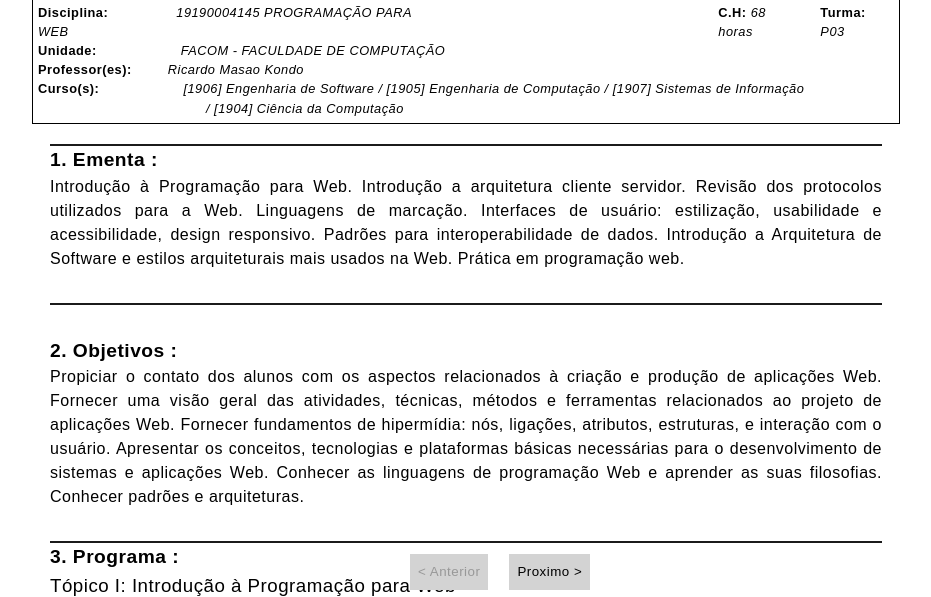
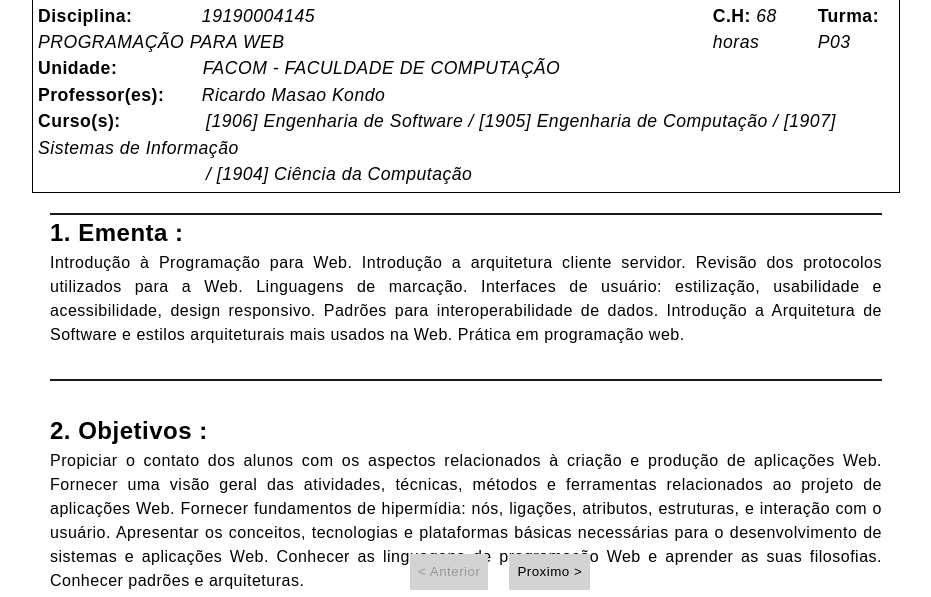
Before and after one commit to WilkerSebastian/atv_1_prog_web, a plain HTML site: page index.html in a window 1280 px wide. Shown: the part 166-763 px from the top of the page, without its empty margins (174-1105 px from the left). Drawn offline with Linux system fonts and the light colour scheme.

Commit message:
fix: solving the font problem

```diff
--- a/css/style.css
+++ b/css/style.css
@@ -32,7 +32,6 @@
 .section-list article {
     margin-bottom: 4rem;
 }
-
 .sub-list {
     list-style: inside;
     margin-left: 5%;
@@ -48,7 +47,7 @@
 }
 
 .section-list h2 {
-    font-size: 1.5vw;
+    font-size: 1rem;
 }
 
 .section-list h3 {
@@ -88,7 +87,7 @@
 
 .container-info h5 {
 
-    font-size: 1vw;
+    font-size: 0.7rem;
     font-weight: normal;
 
 }
@@ -101,7 +100,7 @@
 
 .info h5 {
 
-    font-size: 1vw;
+    font-size: 0.7rem;
     font-weight: normal;
 
 }
@@ -205,3 +204,23 @@
     margin-left: 4rem;
     margin-right: 1rem;
 }
+
+@media (min-width: 992px) {
+
+    .section-list h2 {
+        font-size: 1.5rem;
+    }
+
+    .container-info h5 {
+
+        font-size: 1.1rem;
+
+    }
+
+    .info h5 {
+
+        font-size: 1.1rem;
+
+    }
+
+}
```
